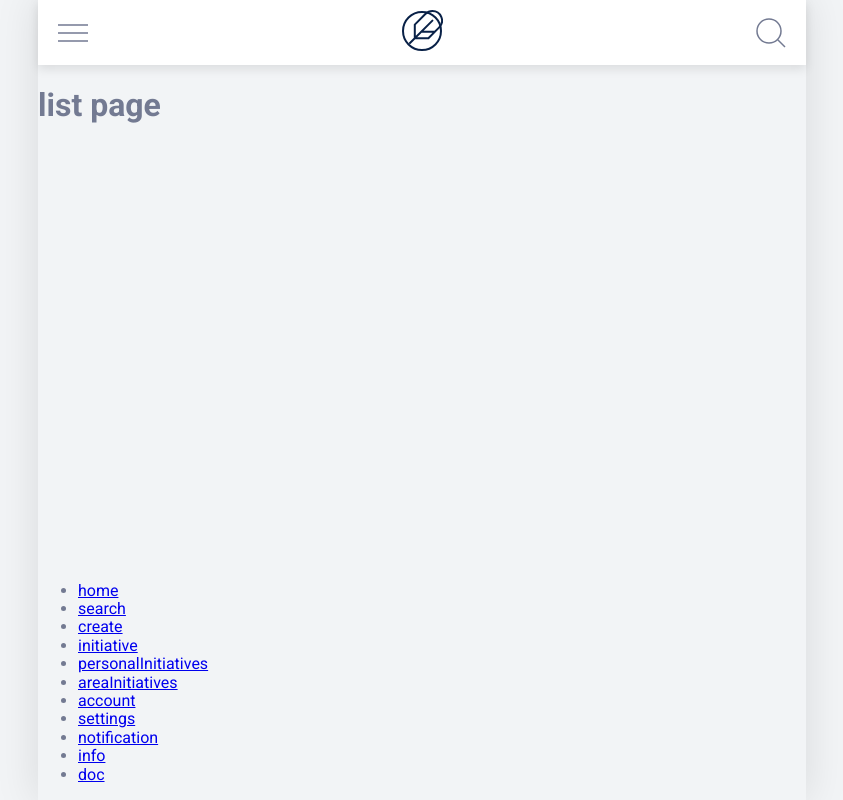
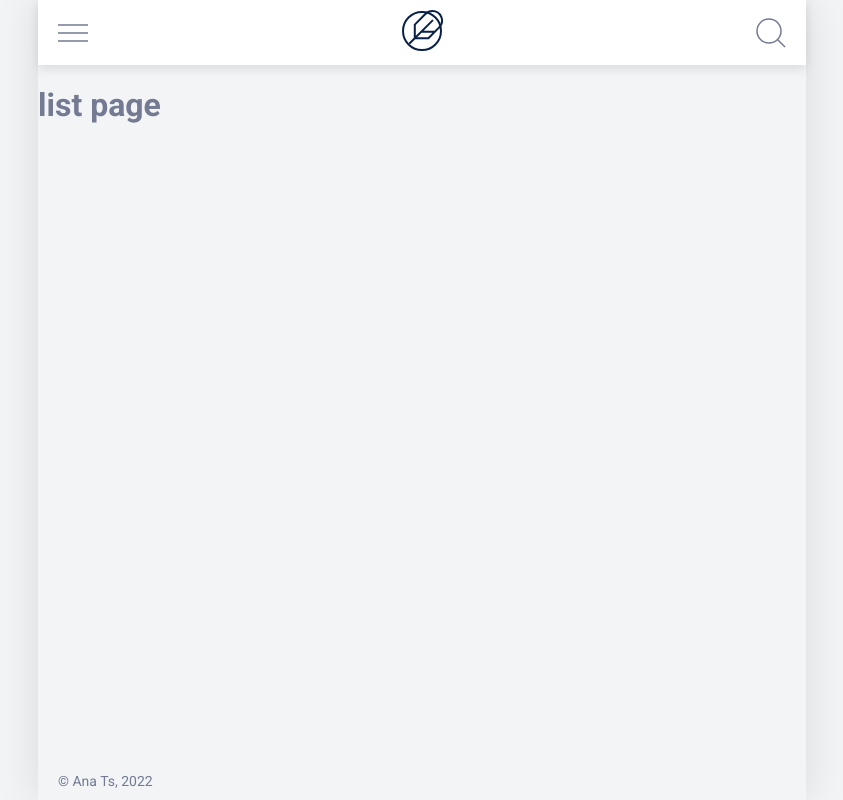
Before and after one commit to TsAnastasia/hackathon-civic-initiatives, a React app: page / in a window 1280 px wide. Shown: the whole page, without its empty margins (218-1061 px from the left). Built offline with nearby package versions, Linux system fonts and the light colour scheme.

Commit message:
create app footer

```diff
--- a/src/App.tsx
+++ b/src/App.tsx
@@ -1,10 +1,9 @@
 import AppHeader from "./components/AppHeader/AppHeader";
-import { NavLink } from "react-router-dom";
-import { goToPage } from "./utils/routes";
 import AppRoutes from "./components/AppRouter/AppRouter";
 import styles from "./app.module.scss";
 import { Suspense } from "react";
 import AppLoader from "./components/AppLoader/AppLoader";
+import AppFooter from "./components/AppFooter/AppFooter";
 
 const App = () => {
   return (
@@ -15,25 +14,7 @@ const App = () => {
           <AppRoutes />
         </Suspense>
       </main>
-      <footer>
-        <ul>
-          {(Object.keys(goToPage) as Array<keyof typeof goToPage>).map(
-            (page) => (
-              <li key={`${page}`}>
-                <NavLink
-                  to={
-                    page !== "doc" && page !== "initiative"
-                      ? goToPage[page]
-                      : goToPage[page]("someid")
-                  }
-                >
-                  {page}
-                </NavLink>
-              </li>
-            )
-          )}
-        </ul>
-      </footer>
+      <AppFooter />
     </div>
   );
 };
--- /dev/null
+++ b/src/components/AppFooter/AppFooter.tsx
@@ -0,0 +1,23 @@
+import { AUTHOR_LINK } from "../../utils/constants";
+import styles from "./appFooter.module.scss";
+
+const AppFooter = () => {
+  return (
+    <footer className={styles.footer}>
+      <p className={styles.copyright}>
+        &copy;{" "}
+        <a
+          className={styles.link}
+          href={AUTHOR_LINK}
+          rel="noreferrer"
+          target="_blank"
+        >
+          Ana Ts,
+        </a>
+        {` ${new Date().getFullYear()}`}
+      </p>
+    </footer>
+  );
+};
+
+export default AppFooter;
--- /dev/null
+++ b/src/components/AppFooter/appFooter.module.scss
@@ -0,0 +1,26 @@
+.footer {
+  padding: 10px 20px;
+}
+
+.copyright {
+  margin: 0;
+
+  font-family: "Roboto";
+  font-style: normal;
+  font-weight: 400;
+  font-size: 14px;
+  line-height: 18px;
+
+  color: #737a92;
+
+  .link {
+    text-decoration: none;
+    color: inherit;
+
+    transition: all 0.5s ease-in-out;
+
+    &:hover {
+      color: #19488e;
+    }
+  }
+}
--- a/src/components/UI/buttons/AppButton/appButton.module.scss
+++ b/src/components/UI/buttons/AppButton/appButton.module.scss
@@ -13,6 +13,7 @@
   background: #ffffff;
   color: #19488e;
 
+  cursor: pointer;
   transition: all 0.5s ease-in-out;
 
   &:hover:not(:disabled) {
--- a/src/components/UI/buttons/IconButton/iconButton.module.scss
+++ b/src/components/UI/buttons/IconButton/iconButton.module.scss
@@ -14,6 +14,8 @@
   display: flex;
   align-items: center;
   justify-content: center;
+
+  cursor: pointer;
 }
 
 .size_small {
--- a/src/utils/constants.ts
+++ b/src/utils/constants.ts
@@ -1 +1,3 @@
 export const TIMEOUT_API = 500;
+
+export const AUTHOR_LINK = "https://github.com/TsAnastasia";
```
Also changed, not shown: src/components/AppFooter/appFooter.module.scss.d.ts (added, +14 -0 lines).
